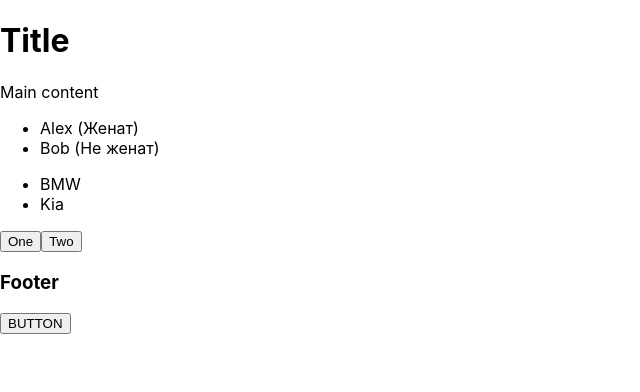
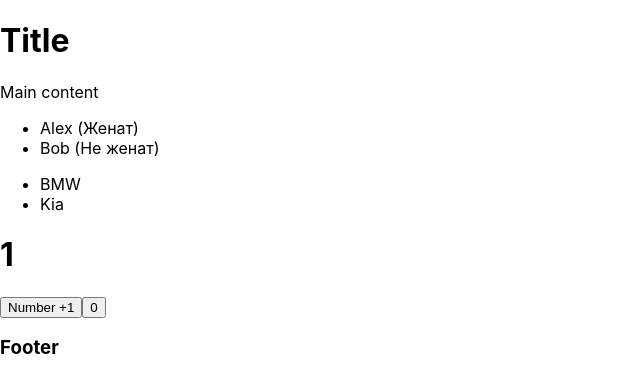
Before and after one commit to alekcandr1/MicroTasks, a React (Create React App) app: page / in a window 1280 px wide. Shown: the top 392 px of the page, without its empty margins (0-640 px from the left). Built offline with nearby package versions, Linux system fonts and the light colour scheme.

Commit message:
useState

```diff
--- a/src/components/Body.tsx
+++ b/src/components/Body.tsx
@@ -1,3 +1,4 @@
+import { useState } from "react"
 import { Button } from "./Button"
 import { NewComponent } from "./NewComponent"
 
@@ -29,12 +30,24 @@ export const Body = () => {
     //     console.log(name)
     // }
 
-    const foo1 = () => {
-        console.log(100200)
+    // const foo1 = () => {
+    //     console.log(100200)
+    // }
+    // const foo2 = (num: number) => {
+    //     console.log(num)
+    // }
+
+    let [a, setA] = useState(1)
+
+    const onClickHandler = () => {
+        setA(++a)
+        console.log(a)
     }
-    const foo2 = (num: number) => {
-        console.log(num)
+    const onClickHandler2 = () => {
+        setA(a=0)
+        console.log(a)
     }
+
     return (
         <main>
             <div>Main content</div>
@@ -46,8 +59,14 @@ export const Body = () => {
             {/* <button onClick={foo1}>1</button>
             <button onClick={()=>foo2(100200)}>2</button> */}
 
-            <Button name="One" callBack={foo1} />
-            <Button name="Two" callBack={() => foo2(100200)} />
+            {/* <Button name="One" callBack={foo1} />
+            <Button name="Two" callBack={() => foo2(100200)} /> */}
+
+            <h1 id="h1">{a}</h1>
+            <button onClick={onClickHandler}>Number +1</button>
+            <button onClick={onClickHandler2}>0</button>
+
+
         </main>
     )
 }
--- a/src/components/Button2.tsx
+++ /dev/null
@@ -1,14 +0,0 @@
-type Button2PropsType = {
-    name: string
-    callBack: () => void
-}
-
-const Button2 = (props: Button2PropsType) => {
-    const onClickHandler = () => {
-        props.callBack()
-    }
-
-    return <button onClick={onClickHandler}>{props.name}</button>
-}
-
-export default Button2;
--- a/src/components/Footer.tsx
+++ b/src/components/Footer.tsx
@@ -1,17 +1,11 @@
-import Button from "./Button2"
-
 export const Footer = () => {
 
-    const func = (first: any) => {
-        console.log(first)
-    }
 
     return (
         <footer>
             <h3>
                 Footer
             </h3>
-            <Button name="BUTTON" callBack={()=>func(123)} />
         </footer>
     )
 }
```
